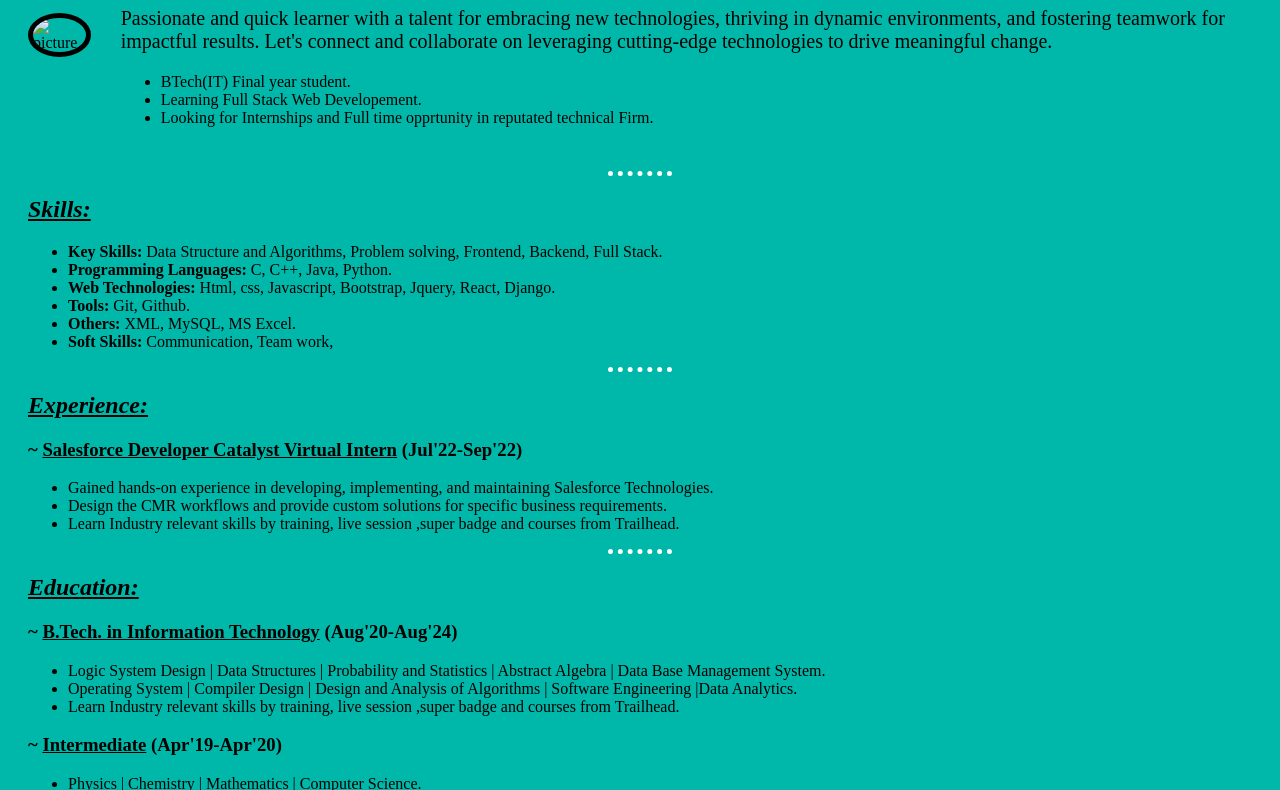
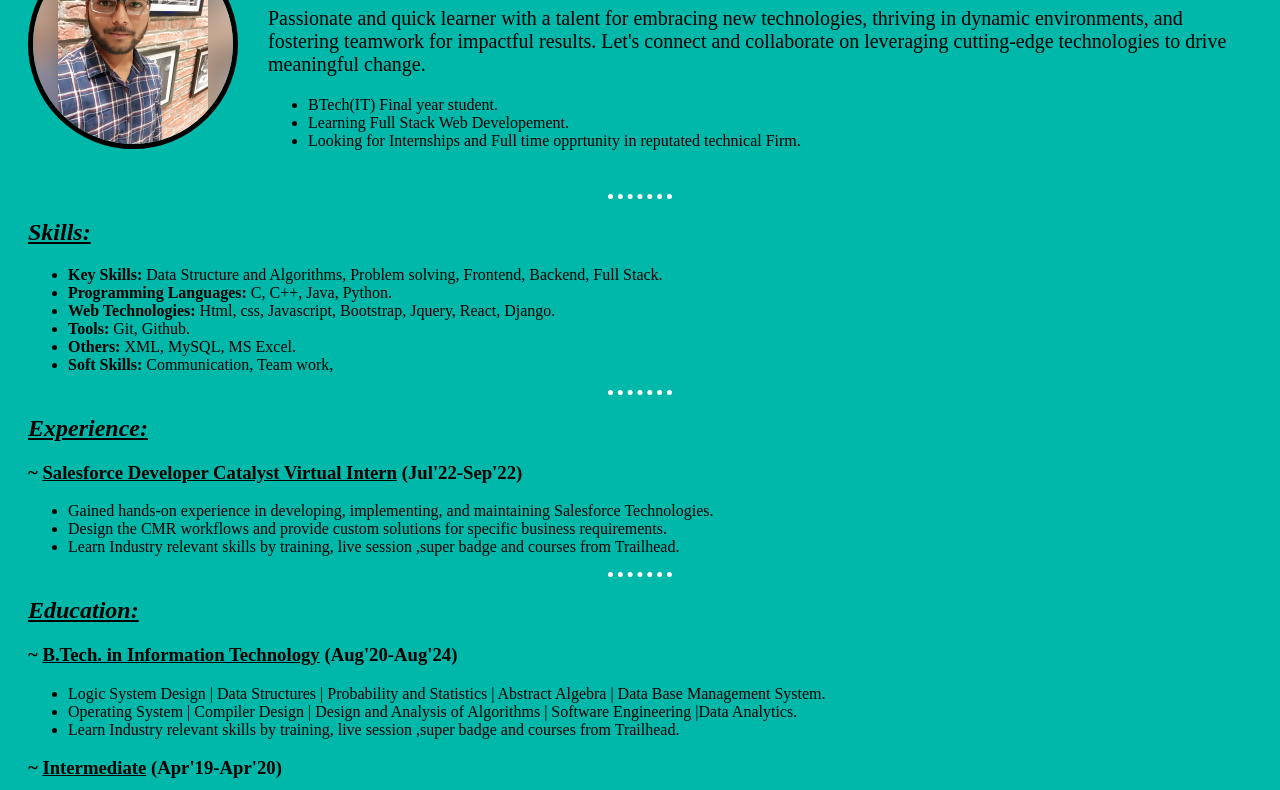
Before and after one commit to hmittal28/Basic_Portfolio, a plain HTML site: page index.html in a window 1280 px wide. Shown: the part 101-891 px from the top of the page. Drawn offline with Linux system fonts and the light colour scheme.

Commit message:
Update index.html

```diff
--- a/index.html
+++ b/index.html
@@ -5,7 +5,7 @@
   <meta charset="utf-8">
   <title>HM_PortFolio</title>
   <link rel="stylesheet" href="style.css">
-  <link rel="icon" href="Images\favicon.ico">
+  <link rel="icon" href="favicon.ico">
 </head>
 
 <body>
@@ -13,7 +13,7 @@
     <table cellspacing="10" cellpadding="10">
       <tr>
         <td>
-          <img border="5px" src="Images\me.jpeg" alt="picture">
+          <img border="5px" src="me.jpeg" alt="picture">
         </td>
         <td>
           <h1><i><b>Hi, I am Himanshu Mittal</b></i> </h1>
```
